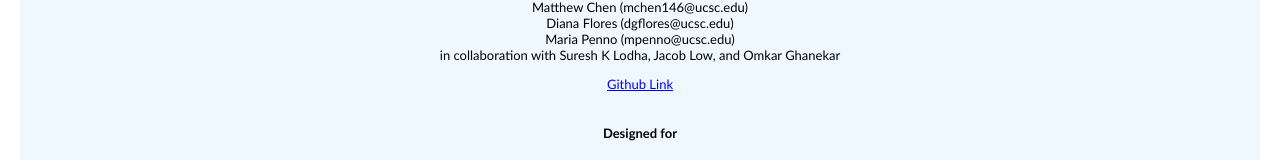
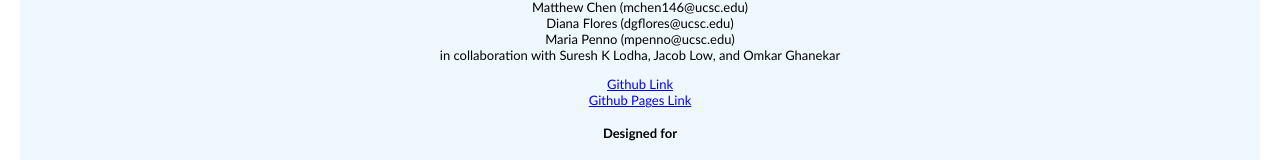
Before and after one commit to matthewchen146/cse-163-fall-2022-prototype, a plain HTML site: page index.html in a window 1280 px wide. Shown: the part 1049-1209 px from the top of the page. Drawn offline with nearby package versions, Linux system fonts and the light colour scheme.

Commit message:
added github links

```diff
--- a/index.html
+++ b/index.html
@@ -77,7 +77,8 @@
 
             <p style="text-align: center"> Mona Zhao (yzhao172@ucsc.edu) <br> Leon Stoeber (lstoeber@ucsc.edu) <br> Matthew Chen (mchen146@ucsc.edu) <br> Diana Flores (dgflores@ucsc.edu) <br> Maria Penno (mpenno@ucsc.edu) <br>  in collaboration with Suresh K Lodha, Jacob Low, and Omkar Ghanekar </p>
 
-            <p style="text-align: center"> <a href="https://github.com/leonstoeber/CSE-163-Fall-2022.git"> Github Link </a> <br> <br> </p>
+            <p style="text-align: center"> <a href="https://github.com/matthewchen146/cse-163-fall-2022-prototype"> Github Link </a> <br>
+                <a href="https://matthewchen146.github.io/cse-163-fall-2022-prototype/"> Github Pages Link </a> <br> </p>
 
             <h4 style="text-align: center"> Designed for </h4>
 
```
